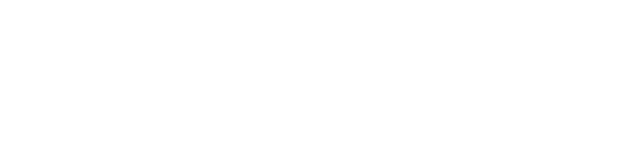
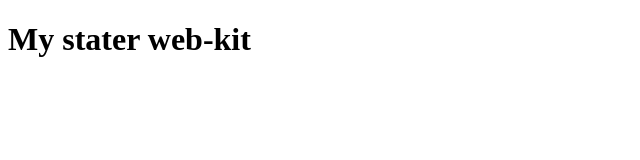
Before and after one commit to Fatiimaab/my-web-starter-kit, a plain HTML site: page index.html in a window 1280 px wide. Shown: the whole page, without its empty margins (0-640 px from the left). Drawn offline with Linux system fonts and the light colour scheme.

Commit message:
Added a header

```diff
--- a/index.html
+++ b/index.html
@@ -5,6 +5,7 @@
   <title>Document</title>
 </head>
 <body>
+  <h1>My stater web-kit</h1>
 
 </body>
 </html>
```
